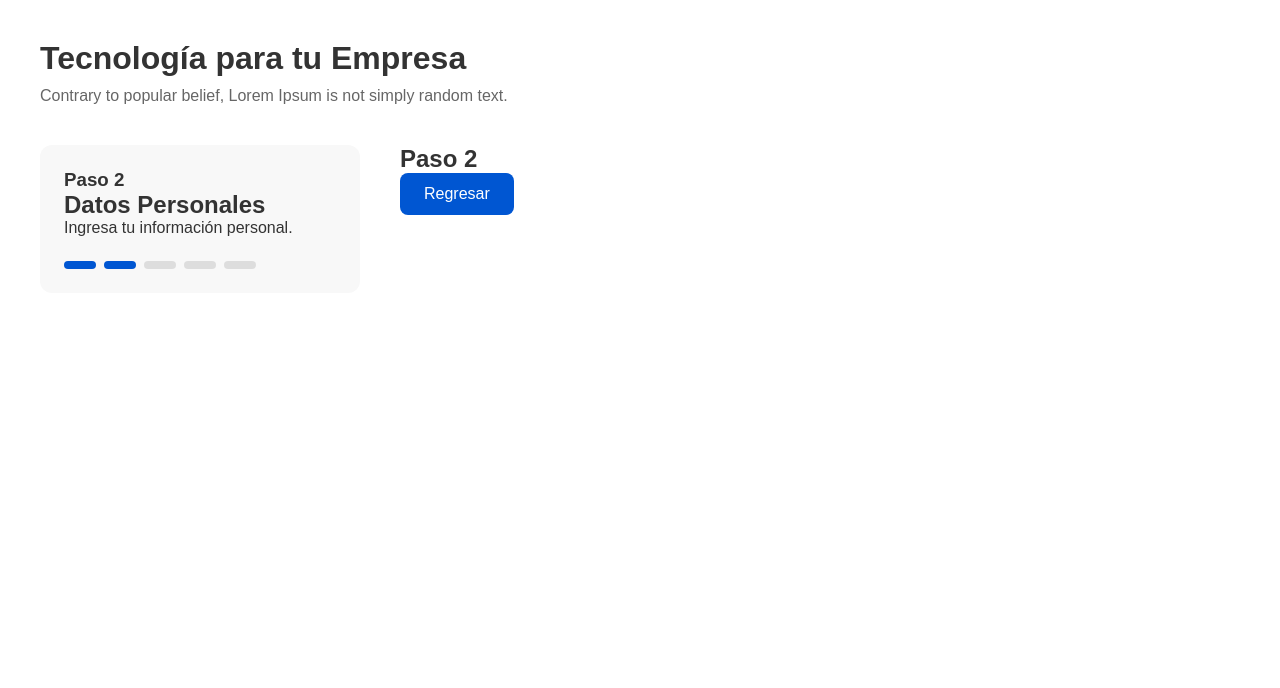
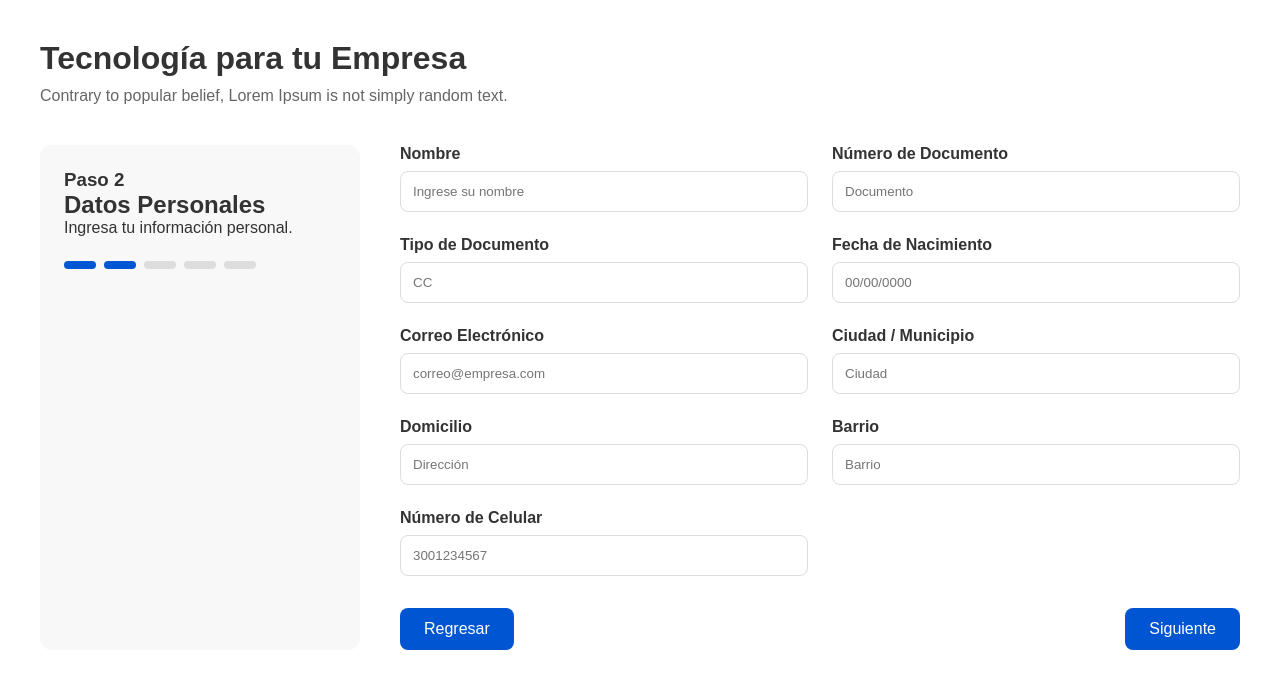
Before and after one commit to AlexisLeCo/prueba-hitss, a React (Vite) app: page / in a window 1280 px wide. Both pictures are taken after a click on the button "Siguiente". Shown: the top 688 px of the page. Built offline with nearby package versions, Linux system fonts and the light colour scheme.

Commit message:
Se crea el formulario de informacion personal

```diff
--- /dev/null
+++ b/src/components/Forms/InputField.css
@@ -0,0 +1,15 @@
+.input-group {
+  display: flex;
+  flex-direction: column;
+  gap: 8px;
+}
+
+.input-group label {
+  font-weight: 600;
+}
+
+.input-group input {
+  padding: 12px;
+  border: 1px solid #ddd;
+  border-radius: 8px;
+}
--- /dev/null
+++ b/src/components/Forms/InputField.jsx
@@ -0,0 +1,20 @@
+import "./InputField.css";
+
+function InputField({
+  label,
+  placeholder,
+  type = "text",
+}) {
+  return (
+    <div className="input-group">
+      <label>{label}</label>
+
+      <input
+        type={type}
+        placeholder={placeholder}
+      />
+    </div>
+  );
+}
+
+export default InputField;
--- /dev/null
+++ b/src/pages/Step2.css
@@ -0,0 +1,11 @@
+.form-grid {
+  display: grid;
+  grid-template-columns: 1fr 1fr;
+  gap: 24px;
+}
+
+.buttons {
+  margin-top: 32px;
+  display: flex;
+  justify-content: space-between;
+}
--- a/src/pages/Step2.jsx
+++ b/src/pages/Step2.jsx
@@ -1,8 +1,11 @@
+import "./Step2.css";
+
 import WizardLayout from "../components/Layout/WizardLayout";
 import StepSidebar from "../components/Sidebar/StepSidebar";
 import PrimaryButton from "../components/Buttons/PrimaryButton";
+import InputField from "../components/Forms/InputField";
 
-function Step2({ prevStep }) {
+function Step2({ nextStep, prevStep }) {
   return (
     <WizardLayout
       sidebar={
@@ -13,11 +16,62 @@ function Step2({ prevStep }) {
         />
       }
     >
-      <h2>Paso 2</h2>
+      <div className="form-grid">
+        <InputField
+          label="Nombre"
+          placeholder="Ingrese su nombre"
+        />
 
-      <PrimaryButton onClick={prevStep}>
-        Regresar
-      </PrimaryButton>
+        <InputField
+          label="Número de Documento"
+          placeholder="Documento"
+        />
+
+        <InputField
+          label="Tipo de Documento"
+          placeholder="CC"
+        />
+
+        <InputField
+          label="Fecha de Nacimiento"
+          placeholder="00/00/0000"
+        />
+
+        <InputField
+          label="Correo Electrónico"
+          placeholder="correo@empresa.com"
+        />
+
+        <InputField
+          label="Ciudad / Municipio"
+          placeholder="Ciudad"
+        />
+
+        <InputField
+          label="Domicilio"
+          placeholder="Dirección"
+        />
+
+        <InputField
+          label="Barrio"
+          placeholder="Barrio"
+        />
+
+        <InputField
+          label="Número de Celular"
+          placeholder="3001234567"
+        />
+      </div>
+
+      <div className="buttons">
+        <PrimaryButton onClick={prevStep}>
+          Regresar
+        </PrimaryButton>
+
+        <PrimaryButton onClick={nextStep}>
+          Siguiente
+        </PrimaryButton>
+      </div>
     </WizardLayout>
   );
 }
```
